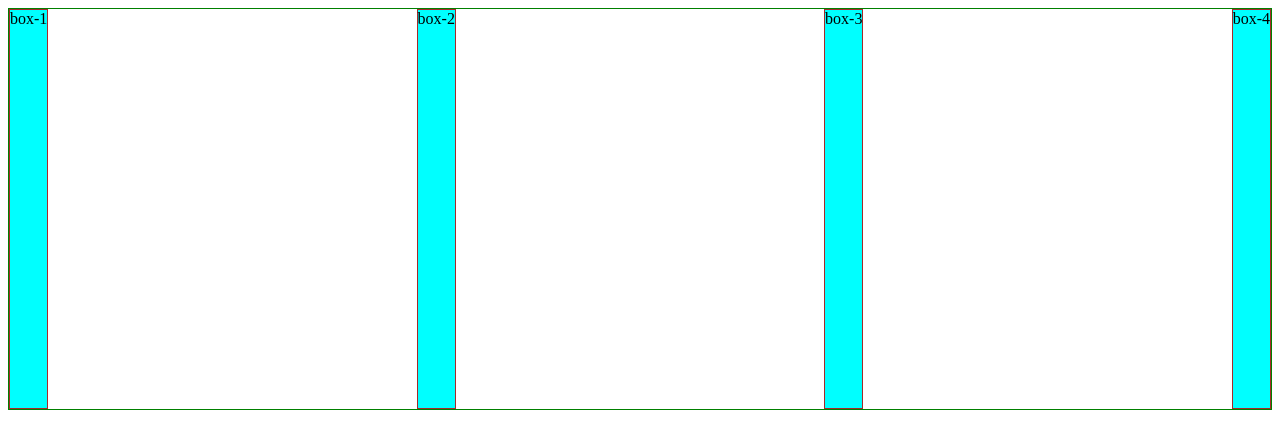
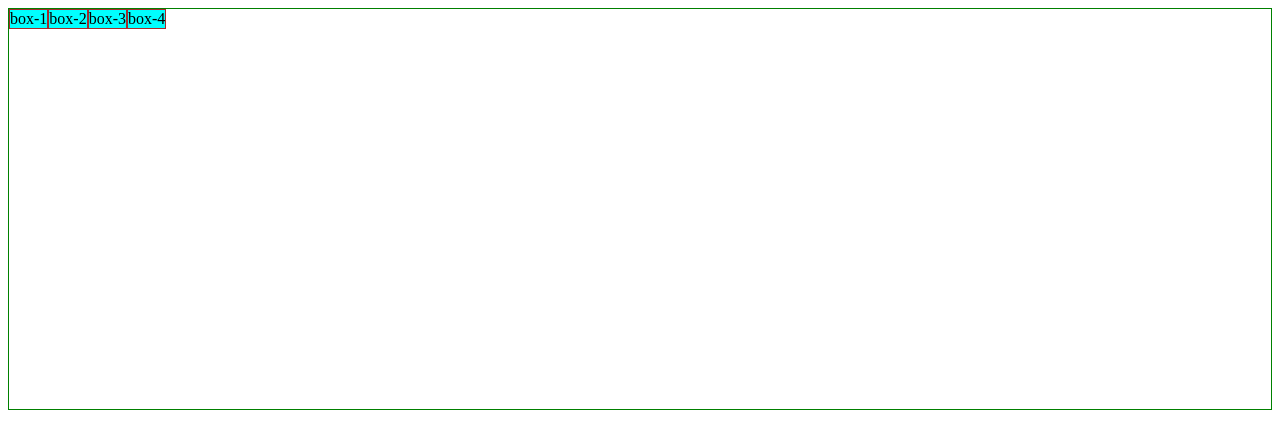
Before and after one commit to Akshat-Rwt/CodeHelp-FullStack-Development-, a plain HTML site: page CSS/Flex_Practice/index.html in a window 1280 px wide. Drawn offline with Linux system fonts and the light colour scheme.

Commit message:
Align Items

```diff
--- a/CSS/Flex_Practice/Style.css
+++ b/CSS/Flex_Practice/Style.css
@@ -6,14 +6,22 @@
 
     /* flex-wrap: wrap;        Default value if no wrap  */
 
-    justify-content: flex-start;
+    /* Main axis or you can say x-axis ke leye ye use hota h Justify content  */
+
+    /* justify-content: flex-start;
     justify-content: flex-end;
     justify-content: center;
     justify-content: space-around;
     justify-content: space-evenly;
-    justify-content: space-between;
+    justify-content: space-between; */
 
-
+    /* Cross axis or you can say y axis ke leye isko use krte h align items
+     */
+    align-items: flex-start ;
+    align-items: flex-end ;
+    align-items: center ;
+    align-items: stretch ;  /* It is a by default value  */
+    align-items: baseline;
 }
 
 .box{
```
